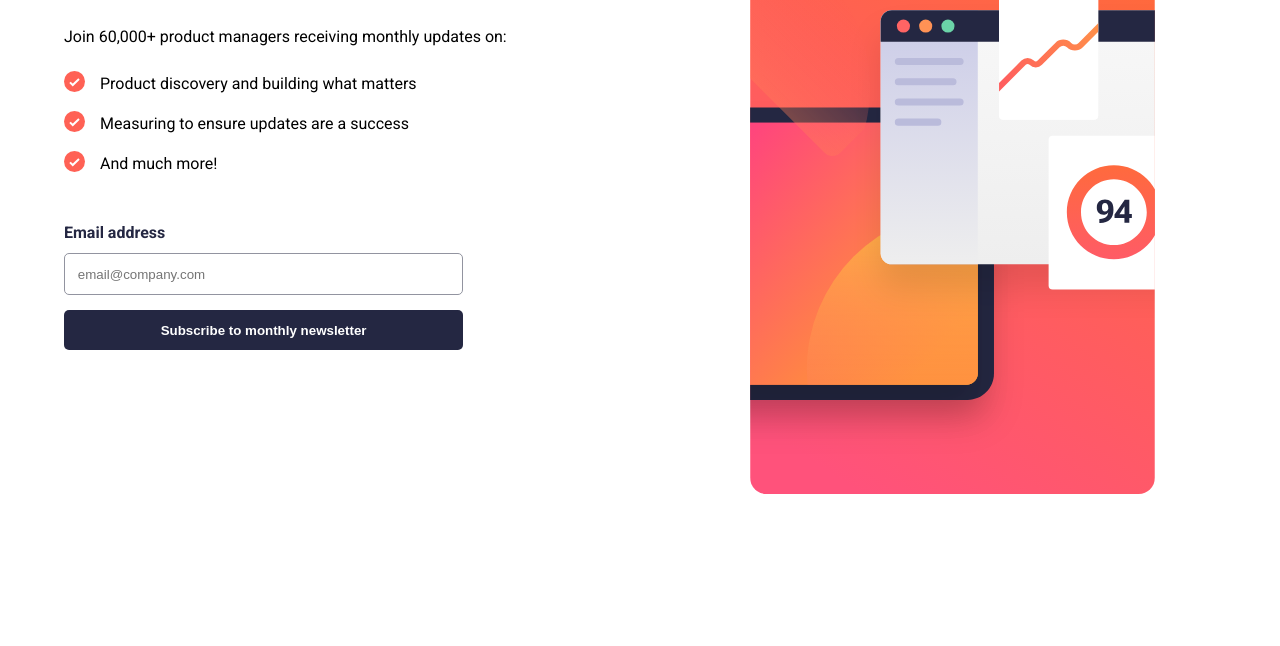
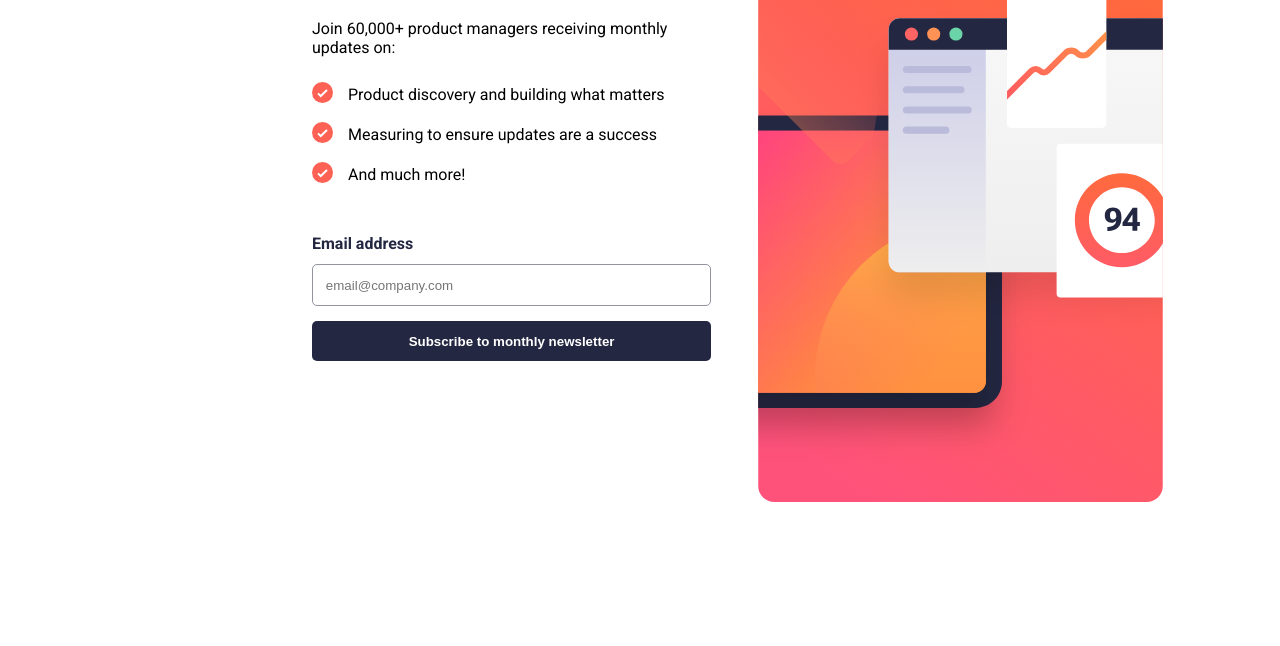
Before and after one commit to PippaGoshorn/desktop-design, a plain HTML site: page newsletter-sign-up-with-success-message-main/index.html in a window 1280 px wide. Shown: the part 154-800 px from the top of the page. Drawn offline with Linux system fonts and the light colour scheme.

Commit message:
Updates 13:03 20/9/23
Responsive design updates.

```diff
--- a/newsletter-sign-up-with-success-message-main/style.css
+++ b/newsletter-sign-up-with-success-message-main/style.css
@@ -17,10 +17,9 @@ html {
     font-size: 16px;
 }
 .page-wrapper {
-    /* margin: 0 2rem 0 0; */
     padding: 1rem;
     max-width: 1190px;
-    /* margin-right: 1rem; */
+    width: 92%;
 }
 
 img {
@@ -47,7 +46,7 @@ h1 {
 
 .sign-up p {
     margin-bottom: 25px;
-    width: 95%;
+    width: 80%;
 }
 
 .sign-up ul {
@@ -100,7 +99,7 @@ h1 {
     cursor: pointer;
 }
 
-/* MEDIA QUERY FOR DESKTOP LAYOUT - UPDATE */
+/* MEDIA QUERY FOR DESKTOP LAYOUT */
 @media screen and (min-width: 850px) {
     .page-wrapper {
     display: grid;
@@ -129,8 +128,8 @@ h1 {
     display: flex;
     flex-direction: column;
     align-content: center;
-    margin-top: 1rem;
     padding-left: 1rem;
+    margin: 0 0 0 15rem;
 }
     .sign-up__form input {
     width: 100%;
@@ -139,3 +138,10 @@ h1 {
         width: 100%;
 }
 }
+
+/* MEDIA QUERY FOR TABLET */
+@media screen and (min-width: 820px) {
+    .page-wrapper {
+        margin: 1.5rem 0 0 1.5rem;
+    }
+}
```
Also changed, not shown: newsletter-sign-up-with-success-message-main/index.html (+0 -1 lines).
